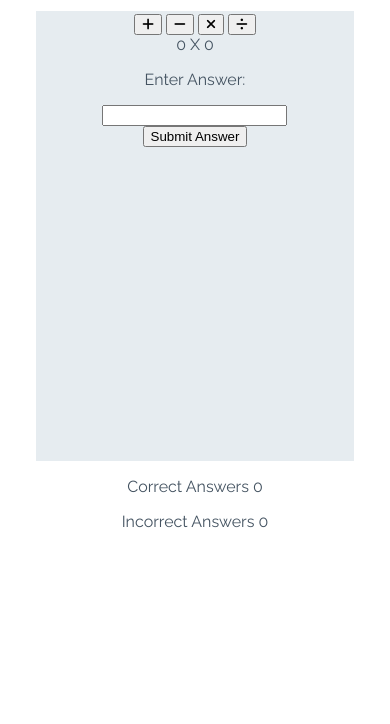
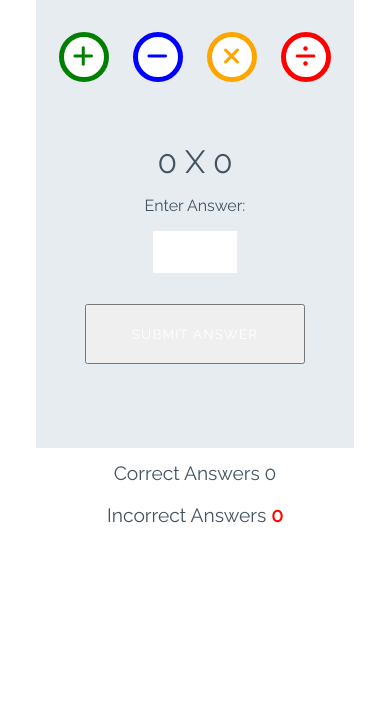
Before and after one commit to charlottedinsdale/Love-Maths, a plain HTML site: page index.html in a window 390 px wide. Shown: the part 120-844 px from the top of the page. Drawn offline with Linux system fonts and the light colour scheme.

Commit message:
add more initial CSS

```diff
--- a/assets/css/style.css
+++ b/assets/css/style.css
@@ -32,3 +32,213 @@ body {
     margin-right: auto;
     padding: 1%;
 }
+
+.question-area {
+    width: 50%;
+    font-size: 2rem;
+    margin: auto;
+    padding: 50px 0;
+}
+
+.question-area span {
+    padding: 0 15px;
+}
+
+.score-area {
+    margin: 5px auto;
+    width: 60%;
+    font-size: 1.2rem;
+}
+
+.controls-area {
+    width: 85%;
+    margin: 30px auto;
+}
+
+#score {
+    color: green;
+    font-weight: bold;
+}
+
+#incorrect {
+    color: red;
+    font-weight: bold;
+}
+
+.answer-message {
+    display: none;
+    font-size: 1rem;
+}
+
+#answer-box {
+    border: none;
+    color: #445361;
+    display: inline-block;
+    height: 40px;
+    width: 80px;
+    font-size: 1.2rem;
+}
+
+.scores {
+    display: inline-block;
+    padding: 25px;
+}
+
+/* --------- Buttons */
+
+.btn {
+    width: 220px;
+    height: 60px;
+    font-family: "Raleway", sans-serif;
+    text-transform: uppercase;
+    letter-spacing: 1.2px;
+    color: white;
+}
+
+.btn:focus {
+    outline: none;
+}
+
+.btn--big {
+    padding-top: 10px;
+    border-radius: 50%;
+    background-color: white;
+    border: 10px solid;
+    width: 100px;
+    height: 100px;
+    font-size: 3.2rem;
+    margin: 0 30px;
+    transition: all 0.5s;
+}
+
+.btn--blue {
+    border-color: blue;
+    color: blue;
+}
+
+.btn--blue:active,
+.btn--blue:hover {
+    background-color: darkblue;
+    color: white;
+}
+
+.btn--orange {
+    border-color: orange;
+    color: orange;
+}
+
+.btn--orange:active,
+.btn--orange:hover {
+    background-color: darkorange;
+    color: white;
+}
+
+.btn--red {
+    border-color: red;
+    color: red;
+}
+
+.btn--red:active,
+.btn--red:hover {
+    background-color: darkred;
+    color: white;
+}
+
+.btn--green {
+    border-color: green;
+    color: green;
+}
+
+.btn--green:active,
+.btn--green:hover {
+    background-color: darkgreen;
+    color: white;
+}
+
+.btn--gray {
+    margin-top: 25px;
+    background-color: #445361;
+    border: 1px transparent;
+    border-radius: 20px;
+}
+
+.btn--gray:active,
+.btn--gray:hover {
+    background-color: #0d1013;
+}
+
+/* --------- Media queries */
+
+@media (max-width: 414px) {
+    .controls-area {
+        width: 100%;
+    }
+
+    .btn--big {
+        margin: 0 10px;
+        padding: 5px;
+        border: 5px solid;
+        width: 50px;
+        height: 50px;
+        font-size: 1.5rem;
+    }
+
+    .btn--big::after {
+        font-size: 0.6rem;
+        left: -0.7rem;
+    }
+
+    .question-area {
+        padding: 10% 0;
+        width: 100%;
+    }
+
+    .question-area span {
+        padding: 0;
+    }
+
+    .answer-message {
+        display: block;
+    }
+
+    #answer-box {
+        display: block;
+        margin: 0 auto;
+    }
+    .btn--gray {
+        margin-top: 0;
+    }
+
+    .score-area {
+        width: 100%;
+    }
+
+    .scores {
+        margin: 0.5em auto;
+        display: block;
+        padding: 5px;
+    }
+
+    .heading {
+        font-size: 2rem;
+    }
+}
+
+@media (max-width: 320px) {
+    .game-area {
+        height: 70vh;
+    }
+
+    .controls-area {
+        width: 75%;
+        margin: 10px auto;
+    }
+
+    .btn--big {
+        margin: 10px 10px;
+    }
+    .question-area {
+        padding: 10px 0;
+    }
+
+}
```
